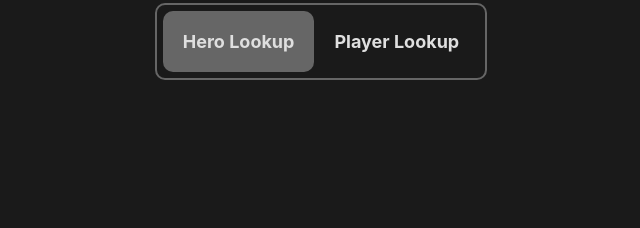
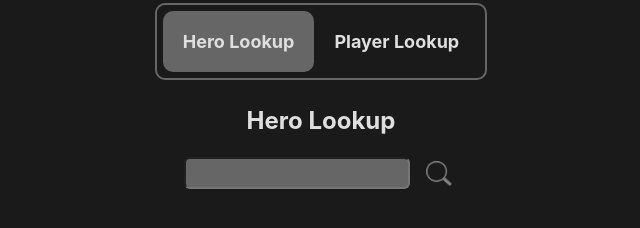
Before and after one commit to ddadiani/Statslock, a plain HTML site: page index.html in a window 1280 px wide. Shown: the part 142-370 px from the top of the page, without its empty margins (319-959 px from the left). Drawn offline with Linux system fonts and the light colour scheme.

Commit message:
added html main body section template and loadTemplate function in js

```diff
--- a/index.html
+++ b/index.html
@@ -35,10 +35,19 @@
         </nav>
     </header>
 
+    <section id="main-content">
+        <!-- js injects template here -->
+    </section>
+
     <!-- write template for hero / player lookup parts to use for js later -->
     <template id="hero-lookup">
+        <h2>Hero Lookup</h2>
+        <div>
+            <input type="text" id="hero-input">
+            <img class="button" id="search-button" src="/images/search_icon.png" alt="search icon">
+        </div>
+    </template>
 
-    </template>
     <template id="player-lookup">
 
     </template>
--- a/main.js
+++ b/main.js
@@ -3,17 +3,33 @@ const playerButton = document.getElementById("player-lookup-button")
 
 
 // listeners for clicking the buttons
+
+// hero lookup listener
 heroButton.addEventListener("click", () => {
     heroButton.classList.add("active")
     playerButton.classList.remove("active")
 
-    const section = document.getElementById('main-content');
+    loadTemplate("hero-lookup")
 })
 
+// player lookup listener
 playerButton.addEventListener("click", () => {
     heroButton.classList.remove("active")
     playerButton.classList.add("active")
+
+    loadTemplate("player-lookup")
 })
+
+// function for loading appropriate lookup html content
+function loadTemplate(id) {
+    const main = document.getElementById('main-content');
+    const template = document.getElementById(id).cloneNode(true);
+    main.innerHTML = '';
+    main.appendChild(template.content);
+}
+
+
+
 
 // by default, make the hero lookup pressed and show
 heroButton.click()
--- a/style.css
+++ b/style.css
@@ -90,7 +90,33 @@ h2.button.active {
 }
 
 
+/* injected section */
+section {
+    display: flex;
+    flex-direction: column;
+    align-items: center;
+}
 
+section div {
+    display: flex;
+    align-items: center;
+    gap: 10px;
+}
+
+section input {
+    background-color: var(--global-accent-color);
+    border-radius: 6px;
+    height: 26px;
+    min-width: 160px;
+    font-size: 14px;
+    color: var(--global-text-color);
+}
+
+#search-button {
+    padding: 6px;
+    cursor: pointer;
+    width: 26px;
+}
 
 
 
```
Also changed, not shown: 1 other file.
